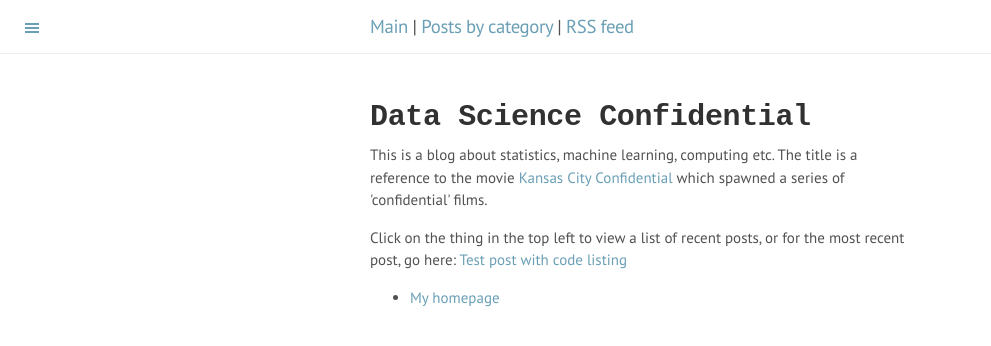
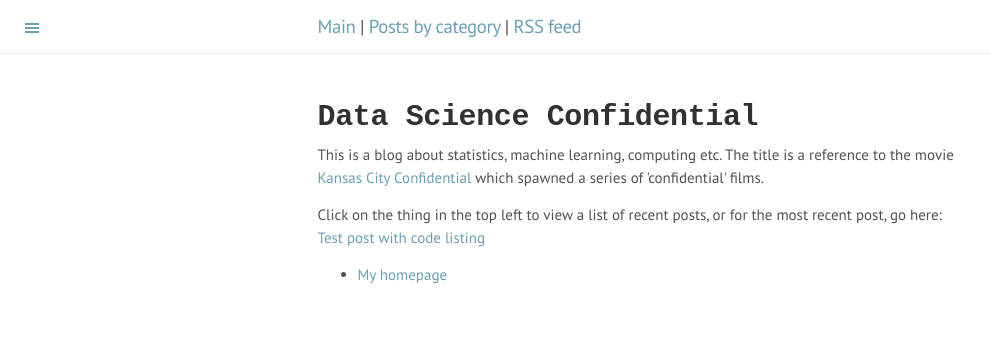
Before and after one commit to datascienceconfidential/datascienceconfidential.github.io, a Jekyll site: the page built from index.html, in a window 1280 px wide. Shown: the top 346 px of the page, without its empty margins (0-991 px from the left). Built offline with Jekyll 4.4.1, drawn with Linux system fonts in a browser that asks for light colours.

Commit message:
Changed max.width

```diff
--- a/css/lanyon.css
+++ b/css/lanyon.css
@@ -82,7 +82,7 @@ h1, h2, h3, h4, h5, h6 {
 }
 @media (min-width: 56em) {
   .container {
-    max-width: 38rem;
+    max-width: 45rem;
   }
 }
 
```
